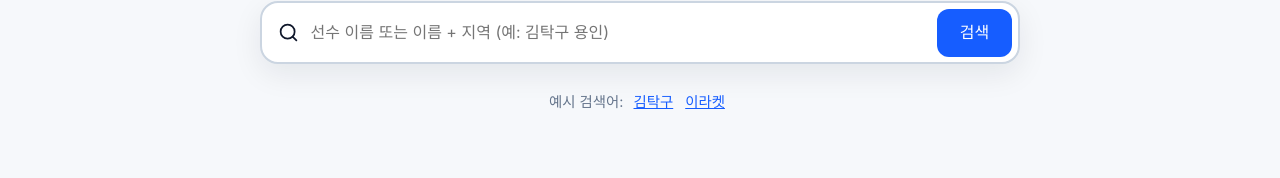
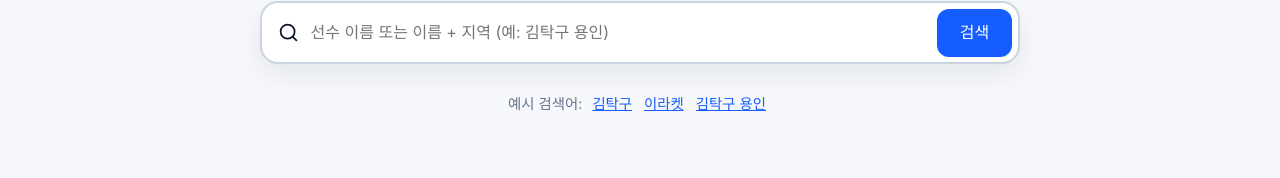
Before and after one commit to iamdenny/pingpong-busu, a React (Vite) app in the folder apps/web/: page /#/ in a window 1280 px wide. Shown: the part 488-666 px from the top of the page. Built offline with nearby package versions, Linux system fonts and the light colour scheme; no server answers; the database is empty.

Commit message:
feat: add regional home search example

```diff
--- a/apps/web/src/pages/HomePage.tsx
+++ b/apps/web/src/pages/HomePage.tsx
@@ -8,6 +8,7 @@ import { playerRepository } from "../lib/runtime";
 const homeTitle = "BUSU · 탁구 선수 부수·입상 기록 통합검색";
 const homeDescription =
   "여러 탁구 대회 사이트의 선수 부수, 출전·입상 기록과 원문 출처를 한곳에서 검색하고 비교하세요.";
+const exampleQueries = ["김탁구", "이라켓", "김탁구 용인"] as const;
 
 const statusText = (
   sourceCode: string,
@@ -53,8 +54,17 @@ export function HomePage() {
         />
         <div className="examples">
           예시 검색어:{" "}
-          <button onClick={() => navigate("/search?q=김탁구")}>김탁구</button>
-          <button onClick={() => navigate("/search?q=이라켓")}>이라켓</button>
+          {exampleQueries.map((query) => (
+            <button
+              key={query}
+              type="button"
+              onClick={() =>
+                navigate(`/search?q=${encodeURIComponent(query)}`)
+              }
+            >
+              {query}
+            </button>
+          ))}
         </div>
       </section>
       {sources.data && (
--- a/apps/web/src/styles/global.css
+++ b/apps/web/src/styles/global.css
@@ -222,7 +222,7 @@ p {
   background: transparent;
   color: var(--primary);
   text-decoration: underline;
-  min-height: 44px;
+  min-height: 48px;
 }
 .source-overview {
   background: #eef4ff;
```
Also changed, not shown: 2 other files (tests, documents, lock files or other folders).
